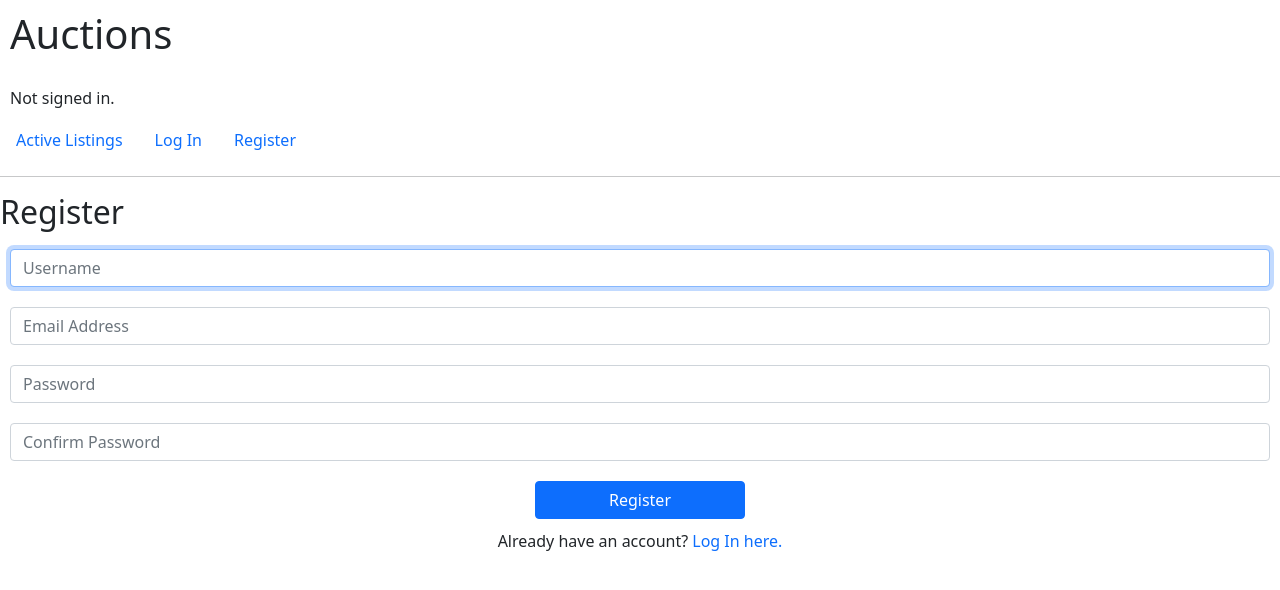
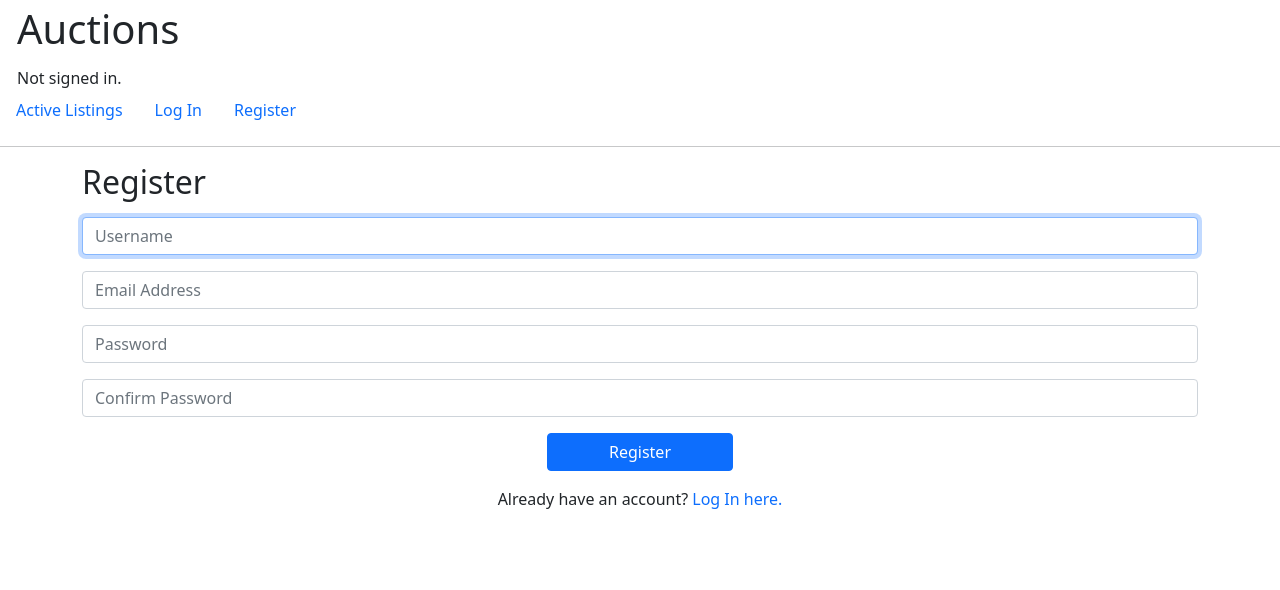
Before and after one commit to farhanazmiCS/Commerce, a Django app: page /register in a window 1280 px wide. Shown: the top 590 px of the page. Run offline with Django 3.2, Linux system fonts and the light colour scheme.

Commit message:
Refined layout and design

```diff
--- a/auctions/static/auctions/styles.css
+++ b/auctions/static/auctions/styles.css
@@ -1,12 +1,3 @@
-
-.form-input {
-    padding: 10px;
-}
-
-.header {
-    padding: 10px;
-}
-
 .card {
     width: 25rem;
     margin: 25px;
@@ -27,3 +18,8 @@ p {
 #price {
     font-weight: bold;
 }
+
+.heading {
+    padding-left: 17px;
+    padding-top: 5px;
+}
--- a/auctions/templates/auctions/categories.html
+++ b/auctions/templates/auctions/categories.html
@@ -1,6 +1,7 @@
 {% extends 'auctions/layout.html' %}
 
 {% block body %}
+    <div class="container">
         <h2 class="header">Categories</h2>
         <div class="row row-cols-1 row-cols-md-3 g-4">
         {% for cat in categories %}
@@ -19,4 +20,5 @@
                 </div>
             </div>
         </div>
+    </div>
 {% endblock %}
--- a/auctions/templates/auctions/layout.html
+++ b/auctions/templates/auctions/layout.html
@@ -8,8 +8,8 @@
         <link href="{% static 'auctions/styles.css' %}" rel="stylesheet">
     </head>
     <body>
-        <h1 class="header">Auctions</h1>
-        <div class="header">
+        <h1 class="heading">Auctions</h1>
+        <div class="heading">
             {% if user.is_authenticated %}
                 Hello, <strong>{{ user.username }}</strong>.
             {% else %}
--- a/auctions/templates/auctions/register.html
+++ b/auctions/templates/auctions/register.html
@@ -1,28 +1,30 @@
 {% extends "auctions/layout.html" %}
 
 {% block body %}
-
+    <div class="container">
+        <div class="mb-3">
             <h2>Register</h2>
+        </div>
 
         {% if message %}
-        <div>{{ message }}</div>
+            <div class="mb-3" style="color: red;">{{ message }}</div>
         {% endif %}
 
         <form action="{% url 'register' %}" method="post">
             {% csrf_token %}
-        <div class="form-input">
+            <div class="form-input mb-3">
                 <input class="form-control" autofocus type="text" name="username" placeholder="Username" required>
             </div>
-        <div class="form-input">
+            <div class="form-input mb-3">
                 <input class="form-control" type="email" name="email" placeholder="Email Address" required>
             </div>
-        <div class="form-input">
+            <div class="form-input mb-3">
                 <input class="form-control" type="password" name="password" placeholder="Password" required>
             </div>
-        <div class="form-input">
+            <div class="form-input mb-3">
                 <input class="form-control" type="password" name="confirmation" placeholder="Confirm Password" required>
             </div>
-        <div class="form-input">
+            <div class="form-input mb-3">
                 <div class="d-flex justify-content-center">
                     <div class="d-grid gap-2 col-2 mx-auto">
                         <input class="btn btn-primary" type="submit" value="Register">
@@ -34,5 +36,6 @@
         <div class="d-flex justify-content-center">
             Already have an account?<a href="{% url 'login' %}" style="text-decoration: none;">&nbsp;Log In here.</a>
         </div>
+    </div>
 
 {% endblock %}
--- a/auctions/templates/auctions/won.html
+++ b/auctions/templates/auctions/won.html
@@ -1,6 +1,7 @@
 {% extends "auctions/layout.html" %}
 
 {% block body %}
+    <div class="container">
         <h2 class="header">Listings Won</h2>
         {% if message %}
             <p style="color: red;">{{ message }}</p>
@@ -24,4 +25,5 @@
                 </div>
             </div>
         {% endfor %}
+    </div>
 {% endblock %}
--- a/auctions/views.py
+++ b/auctions/views.py
@@ -281,14 +281,14 @@ def bid(request, inputListing):
                             "listings": Listing.objects.filter(id=inputListing),
                             "comments": Comment.objects.filter(commented_on=inputListing),
                             "bids": Bid.objects.filter(bidded_item=inputListing).count(),
-                            "error_message": "Your bid needs to be higher than the starting price."
+                            "error_message": "Your bid needs to be higher than the previous bid."
                         })
                     else:
                         return render(request, "auctions/listingdelete.html", {
                             "listings": Listing.objects.filter(id=inputListing),
                             "comments": Comment.objects.filter(commented_on=inputListing),
                             "bids": Bid.objects.filter(bidded_item=inputListing).count(),
-                            "error_message": "Your bid needs to be higher than the starting price."
+                            "error_message": "Your bid needs to be higher than the previous bid."
                         })
                 # Add the bid
                 else:
```
Also changed, not shown: auctions/templates/auctions/closedlisting.html (+10 -1 lines), auctions/templates/auctions/createlisting.html (+11 -4 lines), auctions/templates/auctions/error.html (+5 -2 lines), auctions/templates/auctions/index.html (+5 -3 lines), auctions/templates/auctions/listing.html (+13 -8 lines), auctions/templates/auctions/listingdelete.html (+13 -5 lines), auctions/templates/auctions/login.html (+8 -5 lines), auctions/templates/auctions/userlisting.html (+5 -3 lines), auctions/media/images/jeans_YLjCrM2.jpeg (added), db.sqlite3. Lines whose indentation alone changed are shown as unchanged.
